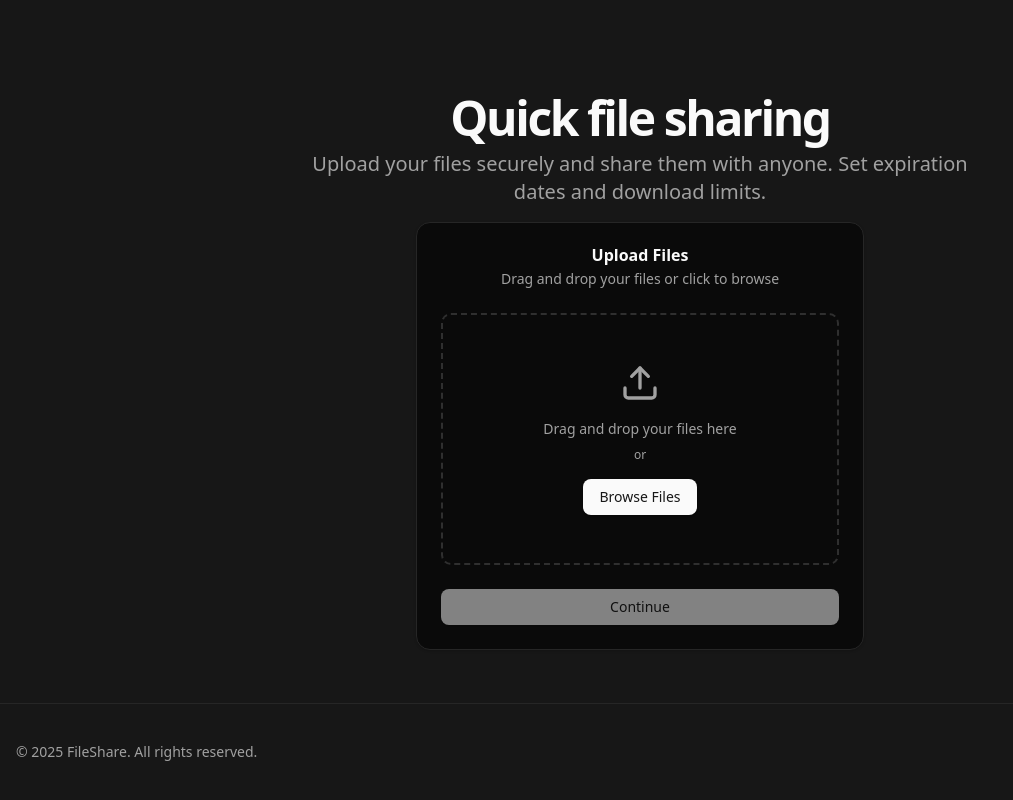
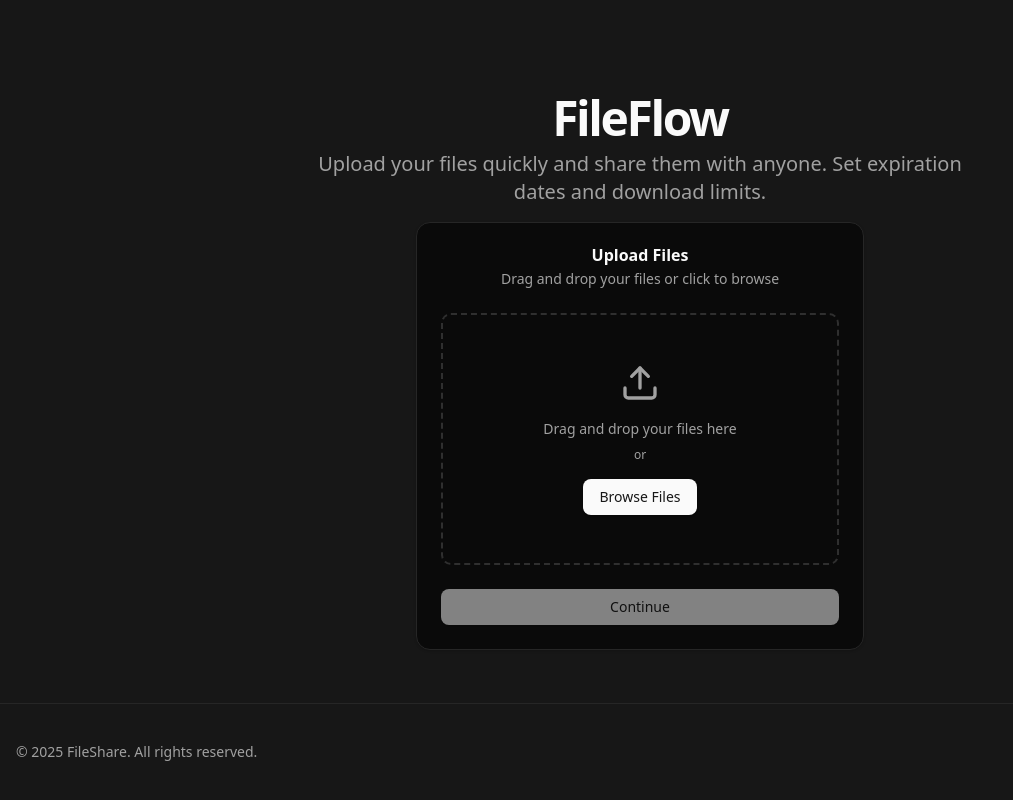
Before and after one commit to 8-prime/FileFlow, a React (Vite) app in the folder frontend/: page / in a window 1280 px wide. Shown: the whole page, without its empty margins (0-1013 px from the left). Built offline with nearby package versions, Linux system fonts and the light colour scheme.

Commit message:
Change text

```diff
--- a/frontend/src/pages/Upload.tsx
+++ b/frontend/src/pages/Upload.tsx
@@ -22,9 +22,9 @@ const Upload = (): JSX.Element => {
             <div className="container px-4 md:px-6">
                 <div className="flex flex-col items-center justify-center space-y-4 text-center">
                     <div className="space-y-2">
-                        <h1 className="text-3xl font-bold tracking-tighter sm:text-4xl md:text-5xl">Quick file sharing</h1>
+                        <h1 className="text-3xl font-bold tracking-tighter sm:text-4xl md:text-5xl">FileFlow</h1>
                         <p className="mx-auto max-w-[700px] text-muted-foreground md:text-xl">
-                            Upload your files securely and share them with anyone. Set expiration dates and download limits.
+                            Upload your files quickly and share them with anyone. Set expiration dates and download limits.
                         </p>
                     </div>
                     <div className="w-full max-w-md">
```
